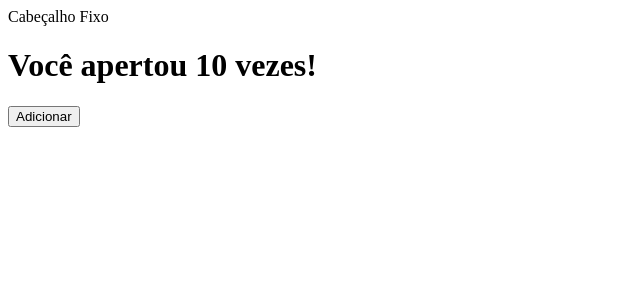
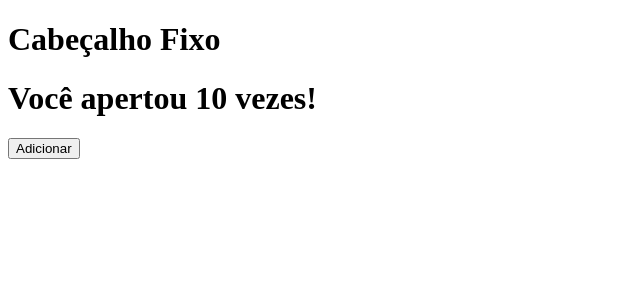
Before and after one commit to FelipeBMN/vercel, a Next.js app: page / in a window 1280 px wide. Shown: the top 300 px of the page, without its empty margins (0-640 px from the left). Built offline with nearby package versions, Linux system fonts and the light colour scheme.

Commit message:
Update index.js

```diff
--- a/pages/index.js
+++ b/pages/index.js
@@ -3,7 +3,7 @@ import { useState } from 'react';
 function Home() {
     return (
         <div>
-            <div>Cabeçalho Fixo</div>
+            <h1>Cabeçalho Fixo</h1>
             <div>
                 <Contagem />
             </div>
```
